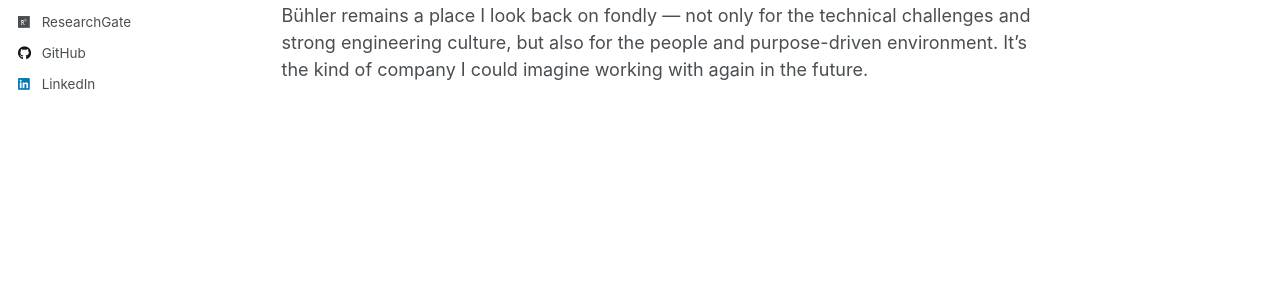
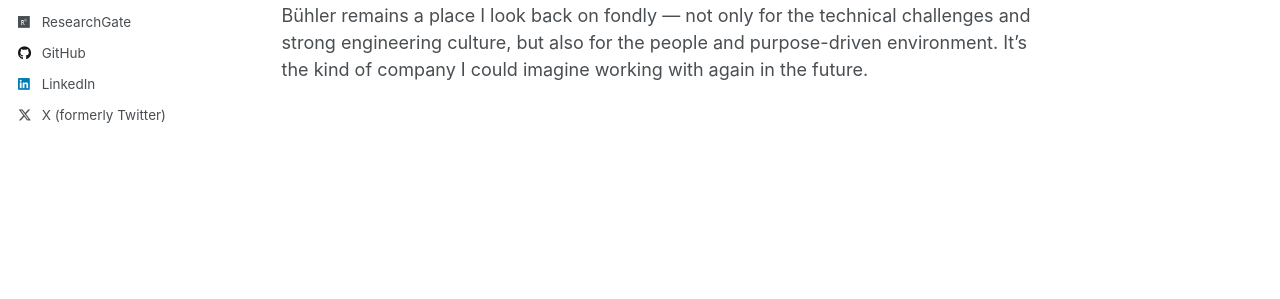
Before and after one commit to dintifla/dintifla.github.io, a Jekyll site: the page built from _pages/about.md, in a window 1280 px wide. Shown: the part 554-853 px from the top of the page. Built offline with Jekyll 4.4.1, drawn with Linux system fonts in a browser that asks for light colours; some web fonts are replaced; part of the change alters nothing that is shown.

Commit message:
add x/twitter link

```diff
--- a/_config.yml
+++ b/_config.yml
@@ -68,7 +68,7 @@ author:
   steam            : # Username
   telegram         : # URL
   tumblr           : # Username
-  twitter          : # Username for X / Twitter
+  twitter          : "dintifla" # Username for X / Twitter
   vine             : # Username
   weibo            : # Username
   wikipedia        : # Username
```
